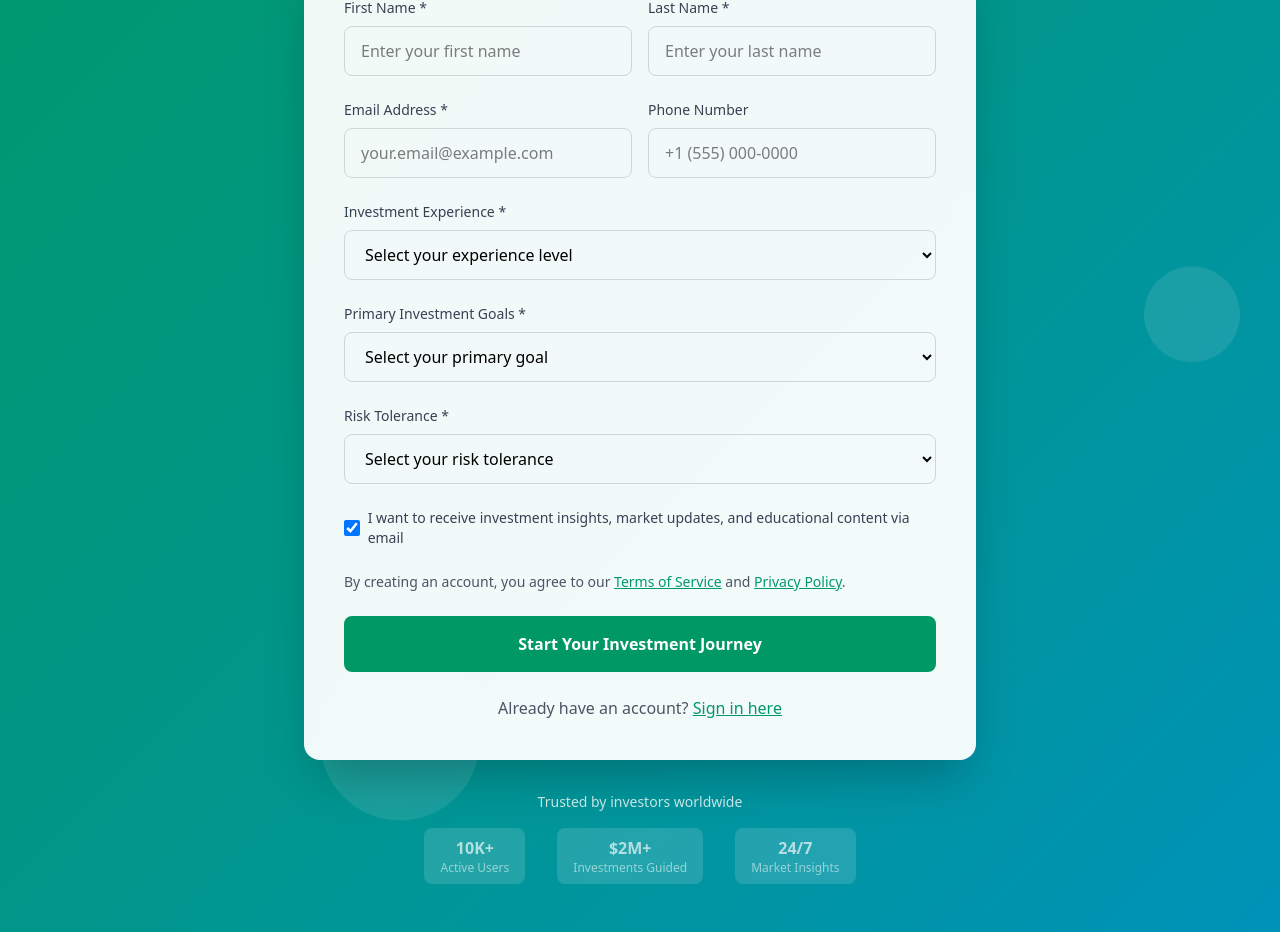
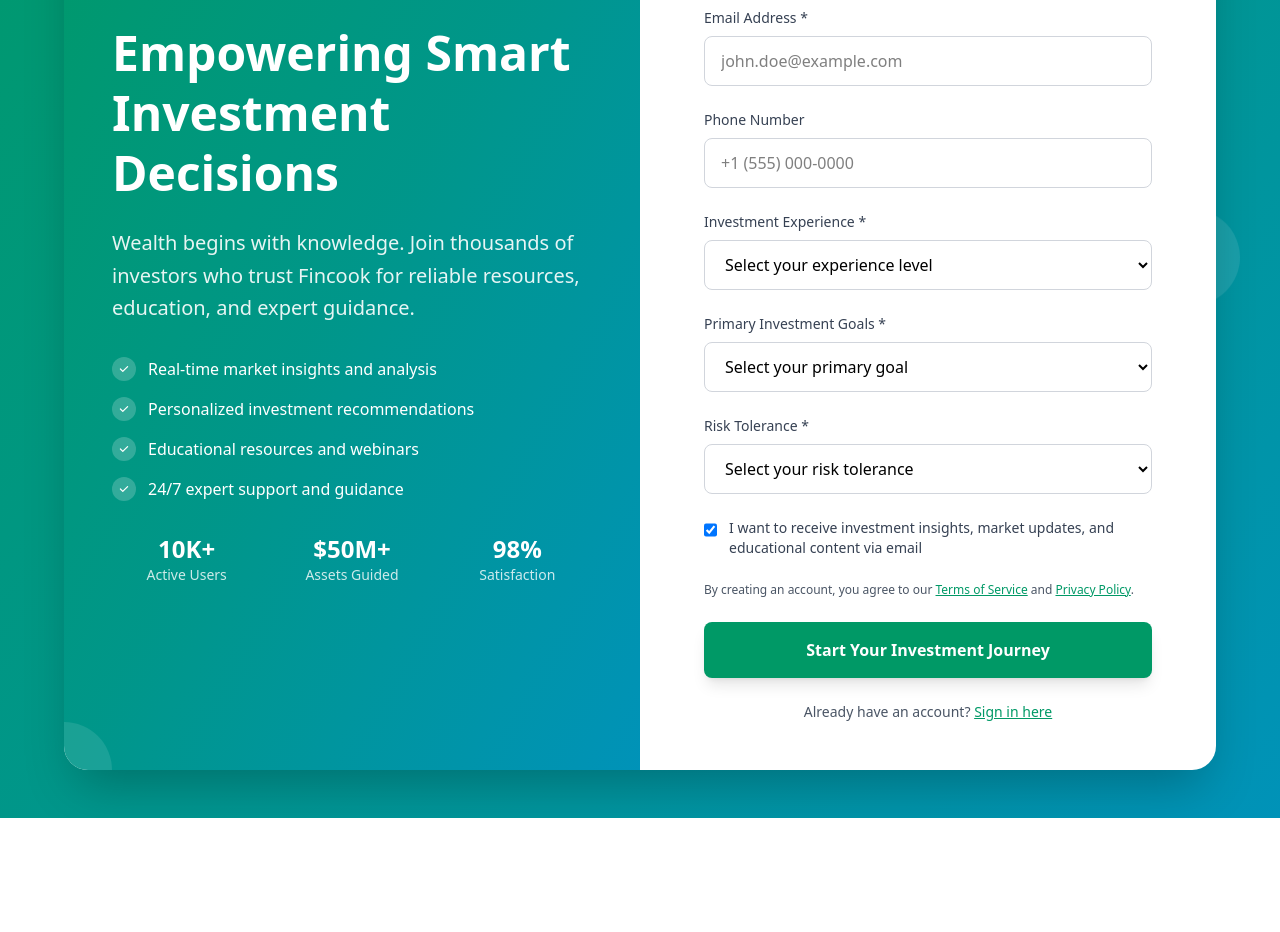
Before and after one commit to rukundowilson/fincook, a Next.js app in the folder fincook_client/: page /signup in a window 1280 px wide. Shown: the part 354-1286 px from the top of the page. After the commit the page ends 1172 px from the top, so only its background shows below. Built offline with nearby package versions, Linux system fonts and the light colour scheme.

Commit message:
refactored a signup page

```diff
--- a/fincook_client/src/app/signup/page.tsx
+++ b/fincook_client/src/app/signup/page.tsx
@@ -35,7 +35,7 @@ const SignupPage: React.FC = () => {
     }));
   };
 
-  const handleSubmit = async (e: React.FormEvent) => {
+  const handleSubmit = async (e: React.MouseEvent) => {
     e.preventDefault();
     setIsSubmitting(true);
 
@@ -103,24 +103,105 @@ const SignupPage: React.FC = () => {
         </nav>
       </header>
 
-      {/* Main Content */}
+      {/* Main Content - Two-Sided Card */}
       <div className="relative z-10 flex items-center justify-center min-h-screen px-4 py-12">
-        <div className="max-w-2xl w-full">
-          {/* Header Section */}
+        <div className="max-w-6xl w-full">
+          <div className="bg-white rounded-3xl shadow-2xl overflow-hidden">
+            <div className="flex flex-col lg:flex-row min-h-[700px]">
+
+              {/* Left Side - Header/Branding Content */}
+              <div className="lg:w-1/2 bg-gradient-to-br from-emerald-600 via-teal-600 to-cyan-600 p-8 lg:p-12 flex flex-col justify-center relative overflow-hidden">
+                {/* Background decorations */}
+                <div className="absolute top-0 right-0 w-32 h-32 bg-white/10 rounded-full -translate-y-16 translate-x-16"></div>
+                <div className="absolute bottom-0 left-0 w-24 h-24 bg-white/10 rounded-full translate-y-12 -translate-x-12"></div>
+
+                <div className="relative z-10">
+                  {/* Logo */}
+                  <div className="flex items-center mb-8">
+                    <div className="w-12 h-12 bg-white rounded-xl flex items-center justify-center mr-3">
+                      <span className="text-emerald-600 font-bold text-xl">f</span>
+                    </div>
+                    <span className="text-2xl font-bold text-white">fincook</span>
+                  </div>
+
+                  {/* Main Heading */}
+                  <h1 className="text-4xl lg:text-5xl font-bold text-white mb-6 leading-tight">
+                    Empowering Smart Investment Decisions
+                  </h1>
+
+                  <p className="text-xl text-white/90 mb-8 leading-relaxed">
+                    Wealth begins with knowledge. Join thousands of investors who trust Fincook for reliable resources, education, and expert guidance.
+                  </p>
+
+                  {/* Features List */}
+                  <div className="space-y-4 mb-8">
+                    <div className="flex items-center text-white">
+                      <div className="w-6 h-6 bg-white/20 rounded-full flex items-center justify-center mr-3">
+                        <svg className="w-3 h-3" fill="currentColor" viewBox="0 0 20 20">
+                          <path fillRule="evenodd" d="M16.707 5.293a1 1 0 010 1.414l-8 8a1 1 0 01-1.414 0l-4-4a1 1 0 011.414-1.414L8 12.586l7.293-7.293a1 1 0 011.414 0z" clipRule="evenodd" />
+                        </svg>
+                      </div>
+                      <span>Real-time market insights and analysis</span>
+                    </div>
+                    <div className="flex items-center text-white">
+                      <div className="w-6 h-6 bg-white/20 rounded-full flex items-center justify-center mr-3">
+                        <svg className="w-3 h-3" fill="currentColor" viewBox="0 0 20 20">
+                          <path fillRule="evenodd" d="M16.707 5.293a1 1 0 010 1.414l-8 8a1 1 0 01-1.414 0l-4-4a1 1 0 011.414-1.414L8 12.586l7.293-7.293a1 1 0 011.414 0z" clipRule="evenodd" />
+                        </svg>
+                      </div>
+                      <span>Personalized investment recommendations</span>
+                    </div>
+                    <div className="flex items-center text-white">
+                      <div className="w-6 h-6 bg-white/20 rounded-full flex items-center justify-center mr-3">
+                        <svg className="w-3 h-3" fill="currentColor" viewBox="0 0 20 20">
+                          <path fillRule="evenodd" d="M16.707 5.293a1 1 0 010 1.414l-8 8a1 1 0 01-1.414 0l-4-4a1 1 0 011.414-1.414L8 12.586l7.293-7.293a1 1 0 011.414 0z" clipRule="evenodd" />
+                        </svg>
+                      </div>
+                      <span>Educational resources and webinars</span>
+                    </div>
+                    <div className="flex items-center text-white">
+                      <div className="w-6 h-6 bg-white/20 rounded-full flex items-center justify-center mr-3">
+                        <svg className="w-3 h-3" fill="currentColor" viewBox="0 0 20 20">
+                          <path fillRule="evenodd" d="M16.707 5.293a1 1 0 010 1.414l-8 8a1 1 0 01-1.414 0l-4-4a1 1 0 011.414-1.414L8 12.586l7.293-7.293a1 1 0 011.414 0z" clipRule="evenodd" />
+                        </svg>
+                      </div>
+                      <span>24/7 expert support and guidance</span>
+                    </div>
+                  </div>
+
+                  {/* Trust Indicators */}
+                  <div className="grid grid-cols-3 gap-4">
+                    <div className="text-center">
+                      <div className="text-2xl font-bold text-white">10K+</div>
+                      <div className="text-white/80 text-sm">Active Users</div>
+                    </div>
+                    <div className="text-center">
+                      <div className="text-2xl font-bold text-white">$50M+</div>
+                      <div className="text-white/80 text-sm">Assets Guided</div>
+                    </div>
+                    <div className="text-center">
+                      <div className="text-2xl font-bold text-white">98%</div>
+                      <div className="text-white/80 text-sm">Satisfaction</div>
+                    </div>
+                  </div>
+                </div>
+              </div>
+
+              {/* Right Side - Signup Form */}
+              <div className="lg:w-1/2 p-8 lg:p-12 flex flex-col justify-center">
+                <div className="max-w-md mx-auto w-full">
                   <div className="text-center mb-8">
-            <h1 className="text-4xl md:text-5xl font-bold text-white mb-4">
-              Start Your Investment Journey
-            </h1>
-            <p className="text-xl text-white/90 max-w-2xl mx-auto">
-              Join thousands of smart investors who trust Fincook for expert guidance and real-time market insights.
+                    <h2 className="text-3xl font-bold text-gray-800 mb-2">
+                      Create Your Account
+                    </h2>
+                    <p className="text-gray-600">
+                      Start your investment journey today
                     </p>
                   </div>
 
-          {/* Signup Form */}
-          <div className="bg-white/95 backdrop-blur-sm rounded-2xl shadow-2xl p-8 md:p-10">
                   <div className="space-y-6">
                     {/* Name Fields */}
-              <div className="grid grid-cols-1 md:grid-cols-2 gap-4">
+                    <div className="grid grid-cols-2 gap-4">
                       <div>
                         <label htmlFor="firstName" className="block text-sm font-medium text-gray-700 mb-2">
                           First Name *
@@ -133,7 +214,7 @@ const SignupPage: React.FC = () => {
                           onChange={handleInputChange}
                           required
                           className="w-full px-4 py-3 border border-gray-300 rounded-lg focus:ring-2 focus:ring-emerald-500 focus:border-emerald-500 transition-colors"
-                    placeholder="Enter your first name"
+                          placeholder="John"
                         />
                       </div>
                       <div>
@@ -148,13 +229,12 @@ const SignupPage: React.FC = () => {
                           onChange={handleInputChange}
                           required
                           className="w-full px-4 py-3 border border-gray-300 rounded-lg focus:ring-2 focus:ring-emerald-500 focus:border-emerald-500 transition-colors"
-                    placeholder="Enter your last name"
+                          placeholder="Doe"
                         />
                       </div>
                     </div>
 
-              {/* Contact Fields */}
-              <div className="grid grid-cols-1 md:grid-cols-2 gap-4">
+                    {/* Email */}
                     <div>
                       <label htmlFor="email" className="block text-sm font-medium text-gray-700 mb-2">
                         Email Address *
@@ -167,9 +247,11 @@ const SignupPage: React.FC = () => {
                         onChange={handleInputChange}
                         required
                         className="w-full px-4 py-3 border border-gray-300 rounded-lg focus:ring-2 focus:ring-emerald-500 focus:border-emerald-500 transition-colors"
-                    placeholder="your.email@example.com"
+                        placeholder="john.doe@example.com"
                       />
                     </div>
+
+                    {/* Phone */}
                     <div>
                       <label htmlFor="phone" className="block text-sm font-medium text-gray-700 mb-2">
                         Phone Number
@@ -183,7 +265,6 @@ const SignupPage: React.FC = () => {
                         className="w-full px-4 py-3 border border-gray-300 rounded-lg focus:ring-2 focus:ring-emerald-500 focus:border-emerald-500 transition-colors"
                         placeholder="+1 (555) 000-0000"
                       />
-                </div>
                     </div>
 
                     {/* Investment Experience */}
@@ -251,22 +332,22 @@ const SignupPage: React.FC = () => {
                     </div>
 
                     {/* Newsletter Checkbox */}
-              <div className="flex items-center">
+                    <div className="flex items-start">
                       <input
                         id="newsletter"
                         name="newsletter"
                         type="checkbox"
                         checked={formData.newsletter}
                         onChange={handleInputChange}
-                  className="h-4 w-4 text-emerald-600 focus:ring-emerald-500 border-gray-300 rounded"
+                        className="h-4 w-4 text-emerald-600 focus:ring-emerald-500 border-gray-300 rounded mt-1"
                       />
-                <label htmlFor="newsletter" className="ml-2 block text-sm text-gray-700">
+                      <label htmlFor="newsletter" className="ml-3 block text-sm text-gray-700">
                         I want to receive investment insights, market updates, and educational content via email
                       </label>
                     </div>
 
                     {/* Terms */}
-              <div className="text-sm text-gray-600">
+                    <div className="text-xs text-gray-600">
                       By creating an account, you agree to our{' '}
                       <a href="#" className="text-emerald-600 hover:text-emerald-700 underline">Terms of Service</a>
                       {' '}and{' '}
@@ -278,7 +359,7 @@ const SignupPage: React.FC = () => {
                       type="button"
                       onClick={handleSubmit}
                       disabled={isSubmitting}
-                className="w-full bg-emerald-600 hover:bg-emerald-700 text-white font-semibold py-4 px-6 rounded-lg transition-all duration-200 transform hover:scale-105 disabled:opacity-50 disabled:transform-none"
+                      className="w-full bg-emerald-600 hover:bg-emerald-700 text-white font-semibold py-4 px-6 rounded-lg transition-all duration-200 transform hover:scale-105 disabled:opacity-50 disabled:transform-none shadow-lg"
                     >
                       {isSubmitting ? (
                         <div className="flex items-center justify-center">
@@ -289,11 +370,10 @@ const SignupPage: React.FC = () => {
                         'Start Your Investment Journey'
                       )}
                     </button>
-            </div>
 
                     {/* Login Link */}
-            <div className="mt-6 text-center">
-              <p className="text-gray-600">
+                    <div className="text-center">
+                      <p className="text-gray-600 text-sm">
                         Already have an account?{' '}
                         <a href="#" className="text-emerald-600 hover:text-emerald-700 font-medium underline">
                           Sign in here
@@ -301,22 +381,7 @@ const SignupPage: React.FC = () => {
                       </p>
                     </div>
                   </div>
-
-          {/* Trust Indicators */}
-          <div className="mt-8 text-center">
-            <p className="text-white/80 text-sm mb-4">Trusted by investors worldwide</p>
-            <div className="flex justify-center items-center space-x-8 opacity-70">
-              <div className="bg-white/20 px-4 py-2 rounded-lg">
-                <span className="text-white font-semibold">10K+</span>
-                <p className="text-white/80 text-xs">Active Users</p>
                 </div>
-              <div className="bg-white/20 px-4 py-2 rounded-lg">
-                <span className="text-white font-semibold">$2M+</span>
-                <p className="text-white/80 text-xs">Investments Guided</p>
-              </div>
-              <div className="bg-white/20 px-4 py-2 rounded-lg">
-                <span className="text-white font-semibold">24/7</span>
-                <p className="text-white/80 text-xs">Market Insights</p>
               </div>
             </div>
           </div>
```
Lines whose indentation alone changed are shown as unchanged.
